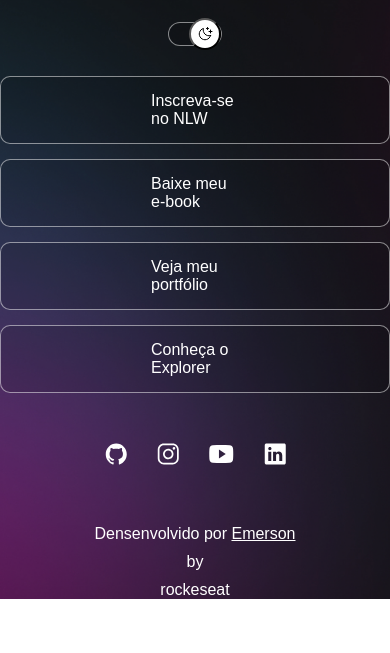
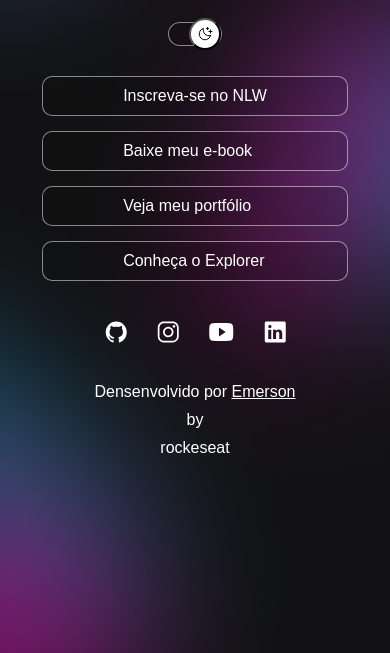
Before and after one commit to EmersonRs98/projeto, a plain HTML site: page index.html in a window 390 px wide. Shown: the part 191-844 px from the top of the page. Drawn offline with Linux system fonts and the light colour scheme.

Commit message:
adicionando a parte responsiva

```diff
--- a/style.css
+++ b/style.css
@@ -125,3 +125,26 @@ a {
 .b {
   margin-top: 10px;
 }
+
+@media (max-width: 600px) {
+  :root {
+    --bg-url: url(./img/Background2.png);
+    background-repeat: no-repeat;
+    background-size: cover;
+  }
+
+  .light {
+    --bg-url: url(./img/Background.png);
+    background-repeat: no-repeat;
+    background-size: cover;
+  }
+  .input ul li a {
+    padding: 10px 80px;
+  }
+  .logos {
+    margin-top: 40px;
+  }
+  .footer {
+    margin-top: 40px;
+  }
+}
```
